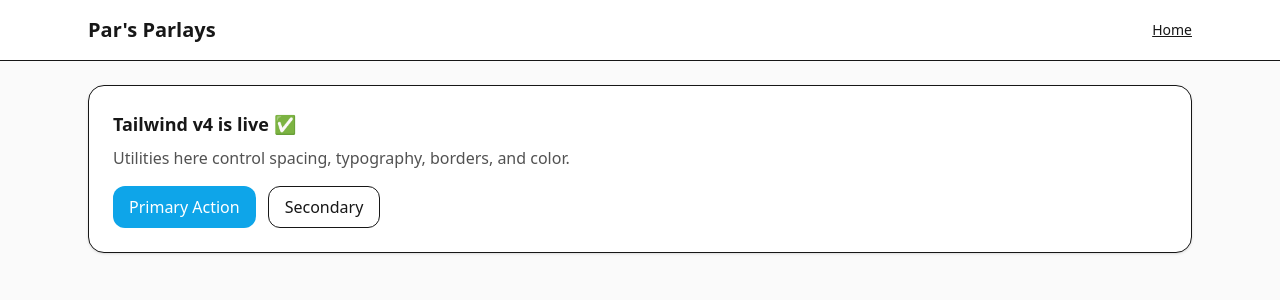
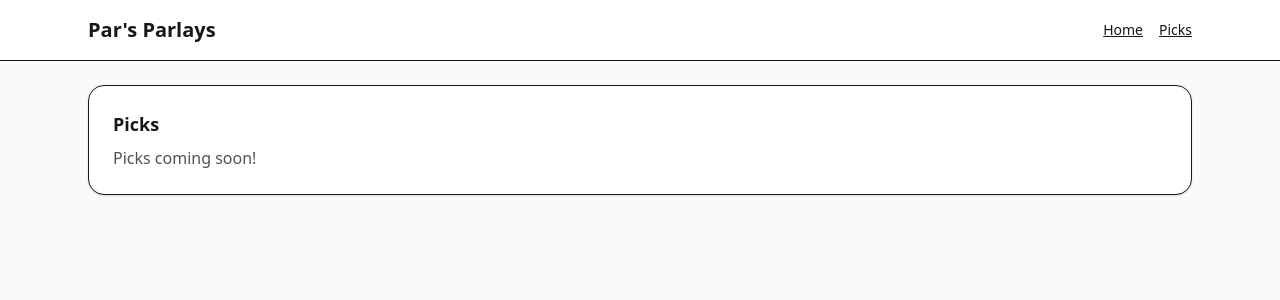
Before and after one commit to nickffox/parsparlays-site, a React (Vite) app: page /picks in a window 1280 px wide. Shown: the top 300 px of the page. Built offline with nearby package versions, Linux system fonts and the light colour scheme.

Commit message:
set up routing

```diff
--- a/package.json
+++ b/package.json
@@ -13,7 +13,8 @@
   },
   "dependencies": {
     "react": "^19.1.1",
-    "react-dom": "^19.1.1"
+    "react-dom": "^19.1.1",
+    "react-router-dom": "^7.9.3"
   },
   "devDependencies": {
     "@eslint/js": "^9.36.0",
--- a/src/App.tsx
+++ /dev/null
@@ -1,32 +0,0 @@
-export default function App() {
-  return (
-    <main className="min-h-screen bg-neutral-50 text-neutral-900">
-      <header className="border-b bg-white">
-        <div className="mx-auto flex max-w-6xl items-center justify-between px-6 py-4">
-          <h1 className="text-xl font-bold">Par&apos;s Parlays</h1>
-          <nav className="text-sm">
-            <a href="/" className="underline hover:no-underline">
-              Home
-            </a>
-          </nav>
-        </div>
-      </header>
-
-      <section className="mx-auto max-w-6xl p-6">
-        <div className="rounded-2xl border bg-white p-6 shadow-sm">
-          <h2 className="text-lg font-semibold">Tailwind v4 is live ✅</h2>
-          <p className="mt-2 text-neutral-600">
-            Utilities here control spacing, typography, borders, and color.
-          </p>
-
-          <div className="mt-4 flex gap-3">
-            <button className="bg-brand-500 hover:bg-brand-600 rounded-xl px-4 py-2 text-white active:translate-y-px">
-              Primary Action
-            </button>
-            <button className="rounded-xl border px-4 py-2 hover:bg-neutral-50">Secondary</button>
-          </div>
-        </div>
-      </section>
-    </main>
-  );
-}
--- a/src/main.tsx
+++ b/src/main.tsx
@@ -1,10 +1,26 @@
 import { StrictMode } from 'react';
 import { createRoot } from 'react-dom/client';
 import './index.css';
-import App from './App.tsx';
+
+
+import { createBrowserRouter,  RouterProvider } from 'react-router-dom';
+import AppLayout from './routes/App';
+import Home from './routes/Home';
+import Picks from './routes/Picks';
+
+const router = createBrowserRouter([
+  {
+    path: '/',
+    element: <AppLayout />,
+    children: [
+      { index: true, element: <Home /> },
+      { path: 'picks', element: <Picks /> }
+    ],
+  }
+]);
 
 createRoot(document.getElementById('root')!).render(
   <StrictMode>
-    <App />
+    <RouterProvider router={router} />
   </StrictMode>,
 );
--- /dev/null
+++ b/src/routes/App.tsx
@@ -0,0 +1,24 @@
+import { NavLink, Outlet } from "react-router-dom";
+
+export default function AppLayout() {
+  return (
+    <div className="min-h-screen bg-neutral-50 text-neutral-900">
+      <header className="border-b bg-white">
+        <div className="mx-auto max-w-6xl px-6 py-4 flex items-center justify-between">
+          <h1 className="text-xl font-bold">Par&apos;s Parlays</h1>
+          <nav className="flex gap-4 text-sm">
+            <NavLink to="/" className="underline hover:no-underline" end>
+              Home
+            </NavLink>
+            <NavLink to="/picks" className="underline hover:no-underline">
+              Picks
+            </NavLink>
+          </nav>
+        </div>
+      </header>
+
+      {/* Child routes render here */}
+      <Outlet />
+    </div>
+  );
+}
--- /dev/null
+++ b/src/routes/Home.tsx
@@ -0,0 +1,24 @@
+
+export default function Home() {
+  return (
+    <main className="min-h-screen bg-neutral-50 text-neutral-900">
+      <section className="mx-auto max-w-6xl p-6">
+        <div className="rounded-2xl border bg-white p-6 shadow-sm">
+          <h2 className="text-lg font-semibold">Tailwind v4 is live ✅</h2>
+          <p className="mt-2 text-neutral-600">
+            Utilities here control spacing, typography, borders, and color.
+          </p>
+
+          <div className="mt-4 flex gap-3">
+            <button className="rounded-xl bg-brand-500 px-4 py-2 text-white hover:bg-brand-600 active:translate-y-px">
+              Primary Action
+            </button>
+            <button className="rounded-xl border px-4 py-2 hover:bg-neutral-50">
+              Secondary
+            </button>
+          </div>
+        </div>
+      </section>
+    </main>
+  );
+}
--- /dev/null
+++ b/src/routes/Picks.tsx
@@ -0,0 +1,12 @@
+export default function Picks() {
+  return (
+    <main className="mx-auto max-w-6xl p-6">
+      <div className="rounded-2xl border bg-white p-6 shadow-sm">
+        <h2 className="text-lg font-semibold">Picks</h2>
+        <p className="mt-2 text-neutral-600">
+          Picks coming soon!
+        </p>
+      </div>
+    </main>
+  );
+}
```
Also changed, not shown: 1 other file (tests, documents, lock files or other folders).
